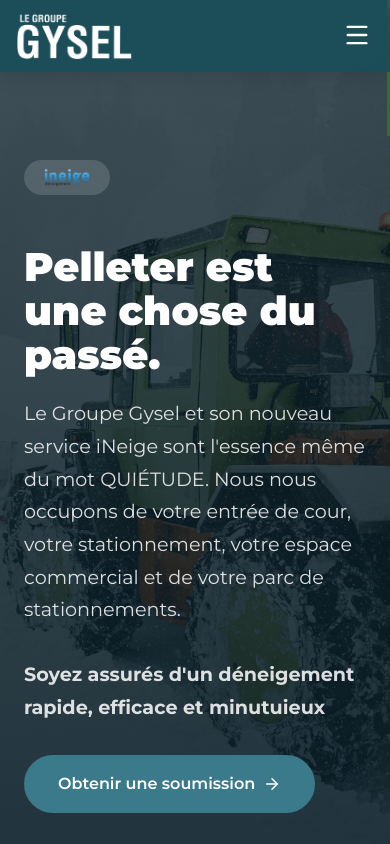
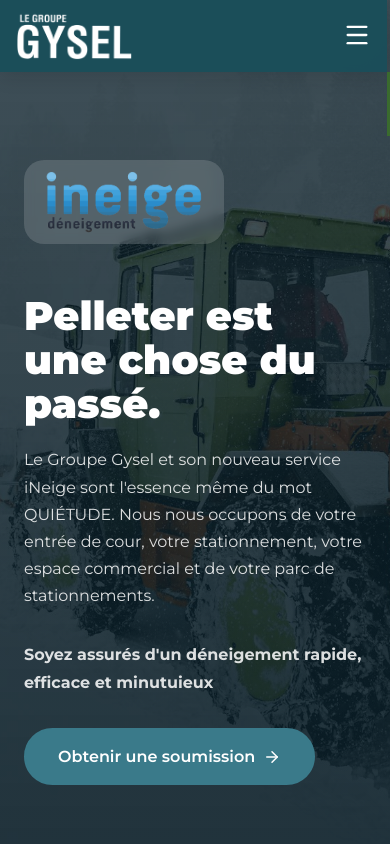
Before and after one commit to Seblxx/GYSEL, a React (Vite) app: page /ineige in a window 390 px wide. Shown: the top 844 px of the page. Built offline with nearby package versions, Linux system fonts and the light colour scheme; a web font is replaced by a local one.

Commit message:
Modificaiton responsive section ineige

```diff
--- a/src/pages/Neige.css
+++ b/src/pages/Neige.css
@@ -259,6 +259,18 @@
   .neige-adv-list {
     grid-template-columns: 1fr;
   }
+
+  .logo-ineige {
+    min-width: 200px;
+  }
+
+  .neige-hero h1 {
+    font-size: 3rem;
+  }
+
+  .neige-hero p {
+    font-size: 1rem;
+  }
 }
 
 @media (max-width: 768px) {
```
